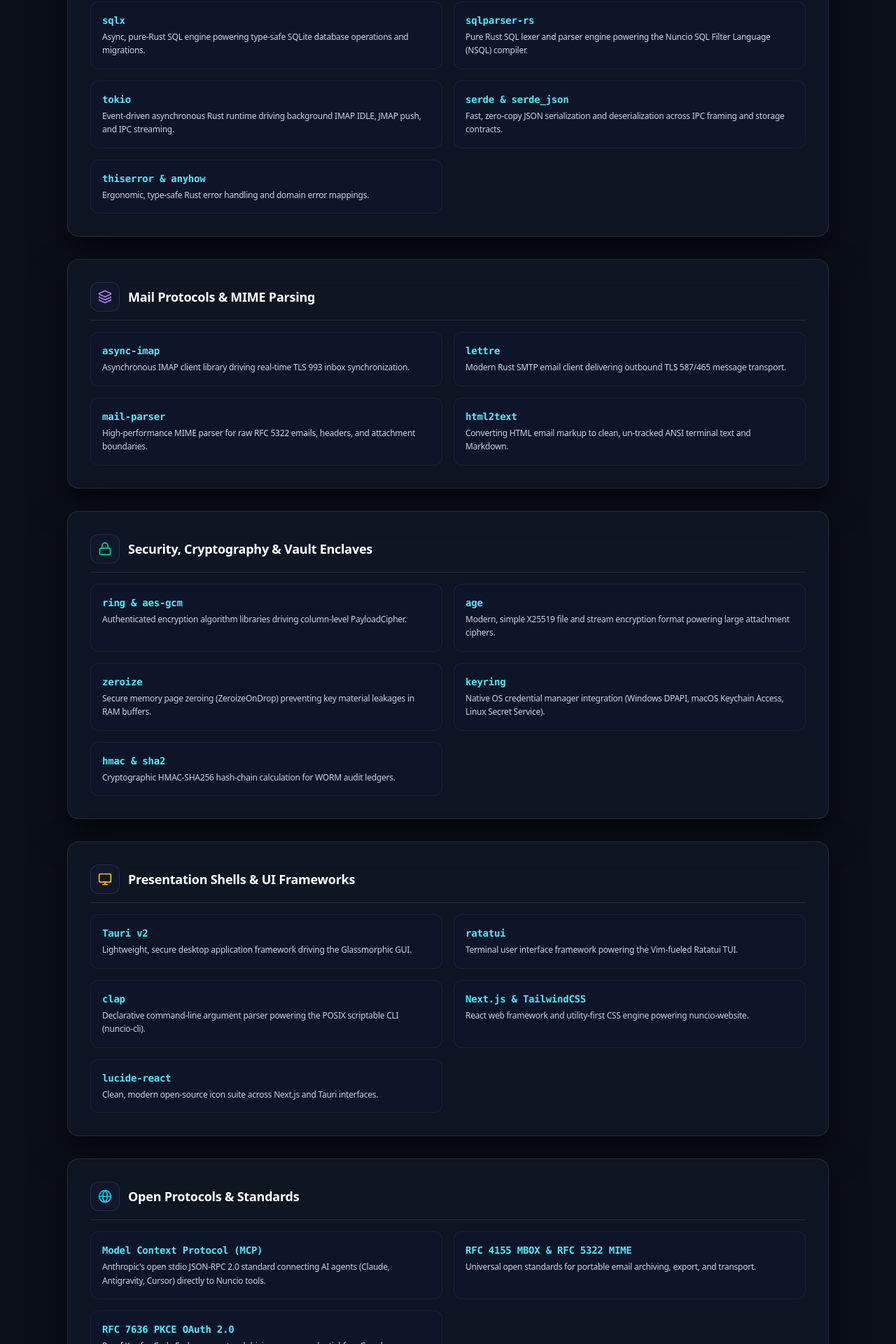
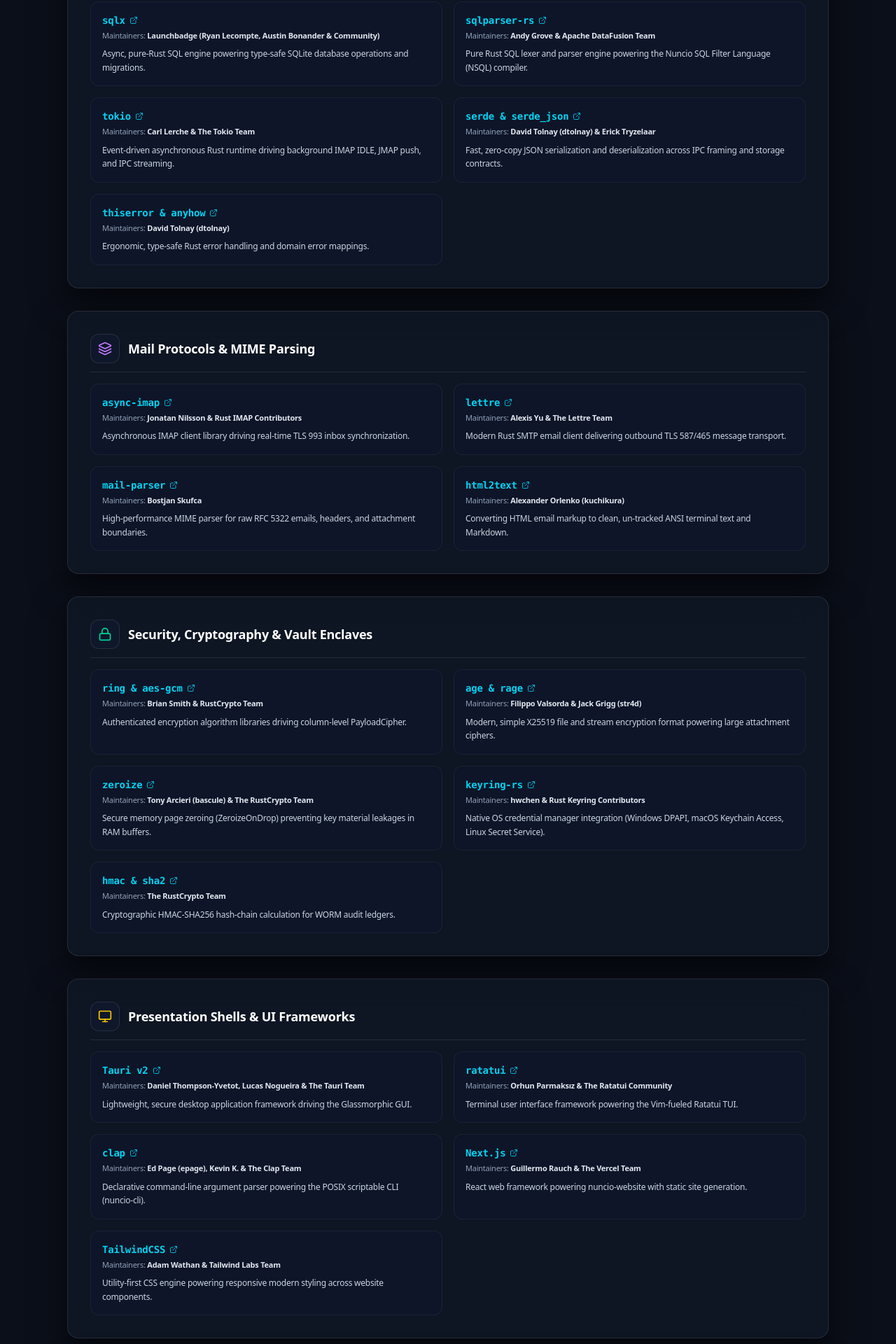
Before and after one commit to KofTwentyTwo/nuncio-website, a Next.js app: page /about in a window 1280 px wide. Shown: the part 1700-3620 px from the top of the page at 70% size. Built offline with nearby package versions, Linux system fonts and the light colour scheme.

Commit message:
feat(about): add outbound repository URLs and maintainer/author name attributions for all third-party credits

```diff
--- a/src/app/about/page.tsx
+++ b/src/app/about/page.tsx
@@ -20,13 +20,13 @@
   Layers,
   Heart,
   Globe,
-  Award,
+  ExternalLink,
 } from "lucide-react";
 import Link from "next/link";
 
 export const metadata = {
   title: "Why Nuncio Exists — Manifesto & Open-Source Credits",
-  description: "Learn why Nuncio exists: sovereign email rebuilt for today. Full credits and acknowledgments for third-party libraries, Rust crates, protocols, and open-source frameworks.",
+  description: "Learn why Nuncio exists: sovereign email rebuilt for today. Full credits, maintainer callouts, and external links for third-party libraries, Rust crates, protocols, and open-source frameworks.",
 };
 
 export default function AboutPage() {
@@ -68,52 +68,162 @@
       category: "Rust Core Systems & Data Storage",
       icon: <Database className="w-5 h-5 text-blue-400" />,
       crates: [
-        { name: "sqlx", role: "Async, pure-Rust SQL engine powering type-safe SQLite database operations and migrations." },
-        { name: "sqlparser-rs", role: "Pure Rust SQL lexer and parser engine powering the Nuncio SQL Filter Language (NSQL) compiler." },
-        { name: "tokio", role: "Event-driven asynchronous Rust runtime driving background IMAP IDLE, JMAP push, and IPC streaming." },
-        { name: "serde & serde_json", role: "Fast, zero-copy JSON serialization and deserialization across IPC framing and storage contracts." },
-        { name: "thiserror & anyhow", role: "Ergonomic, type-safe Rust error handling and domain error mappings." },
+        {
+          name: "sqlx",
+          url: "https://github.com/launchbadge/sqlx",
+          maintainer: "Launchbadge (Ryan Lecompte, Austin Bonander & Community)",
+          role: "Async, pure-Rust SQL engine powering type-safe SQLite database operations and migrations.",
+        },
+        {
+          name: "sqlparser-rs",
+          url: "https://github.com/apache/datafusion-sqlparser-rs",
+          maintainer: "Andy Grove & Apache DataFusion Team",
+          role: "Pure Rust SQL lexer and parser engine powering the Nuncio SQL Filter Language (NSQL) compiler.",
+        },
+        {
+          name: "tokio",
+          url: "https://github.com/tokio-rs/tokio",
+          maintainer: "Carl Lerche & The Tokio Team",
+          role: "Event-driven asynchronous Rust runtime driving background IMAP IDLE, JMAP push, and IPC streaming.",
+        },
+        {
+          name: "serde & serde_json",
+          url: "https://github.com/serde-rs/serde",
+          maintainer: "David Tolnay (dtolnay) & Erick Tryzelaar",
+          role: "Fast, zero-copy JSON serialization and deserialization across IPC framing and storage contracts.",
+        },
+        {
+          name: "thiserror & anyhow",
+          url: "https://github.com/dtolnay/thiserror",
+          maintainer: "David Tolnay (dtolnay)",
+          role: "Ergonomic, type-safe Rust error handling and domain error mappings.",
+        },
       ],
     },
     {
       category: "Mail Protocols & MIME Parsing",
       icon: <Layers className="w-5 h-5 text-purple-400" />,
       crates: [
-        { name: "async-imap", role: "Asynchronous IMAP client library driving real-time TLS 993 inbox synchronization." },
-        { name: "lettre", role: "Modern Rust SMTP email client delivering outbound TLS 587/465 message transport." },
-        { name: "mail-parser", role: "High-performance MIME parser for raw RFC 5322 emails, headers, and attachment boundaries." },
-        { name: "html2text", role: "Converting HTML email markup to clean, un-tracked ANSI terminal text and Markdown." },
+        {
+          name: "async-imap",
+          url: "https://github.com/jonatanil/async-imap",
+          maintainer: "Jonatan Nilsson & Rust IMAP Contributors",
+          role: "Asynchronous IMAP client library driving real-time TLS 993 inbox synchronization.",
+        },
+        {
+          name: "lettre",
+          url: "https://github.com/lettre/lettre",
+          maintainer: "Alexis Yu & The Lettre Team",
+          role: "Modern Rust SMTP email client delivering outbound TLS 587/465 message transport.",
+        },
+        {
+          name: "mail-parser",
+          url: "https://github.com/bostjan/mail-parser",
+          maintainer: "Bostjan Skufca",
+          role: "High-performance MIME parser for raw RFC 5322 emails, headers, and attachment boundaries.",
+        },
+        {
+          name: "html2text",
+          url: "https://github.com/kuchikura/html2text",
+          maintainer: "Alexander Orlenko (kuchikura)",
+          role: "Converting HTML email markup to clean, un-tracked ANSI terminal text and Markdown.",
+        },
       ],
     },
     {
       category: "Security, Cryptography & Vault Enclaves",
       icon: <Lock className="w-5 h-5 text-emerald-400" />,
       crates: [
-        { name: "ring & aes-gcm", role: "Authenticated encryption algorithm libraries driving column-level PayloadCipher." },
-        { name: "age", role: "Modern, simple X25519 file and stream encryption format powering large attachment ciphers." },
-        { name: "zeroize", role: "Secure memory page zeroing (ZeroizeOnDrop) preventing key material leakages in RAM buffers." },
-        { name: "keyring", role: "Native OS credential manager integration (Windows DPAPI, macOS Keychain Access, Linux Secret Service)." },
-        { name: "hmac & sha2", role: "Cryptographic HMAC-SHA256 hash-chain calculation for WORM audit ledgers." },
+        {
+          name: "ring & aes-gcm",
+          url: "https://github.com/briansmith/ring",
+          maintainer: "Brian Smith & RustCrypto Team",
+          role: "Authenticated encryption algorithm libraries driving column-level PayloadCipher.",
+        },
+        {
+          name: "age & rage",
+          url: "https://filippo.io/age",
+          maintainer: "Filippo Valsorda & Jack Grigg (str4d)",
+          role: "Modern, simple X25519 file and stream encryption format powering large attachment ciphers.",
+        },
+        {
+          name: "zeroize",
+          url: "https://github.com/RustCrypto/utils",
+          maintainer: "Tony Arcieri (bascule) & The RustCrypto Team",
+          role: "Secure memory page zeroing (ZeroizeOnDrop) preventing key material leakages in RAM buffers.",
+        },
+        {
+          name: "keyring-rs",
+          url: "https://github.com/hwchen/keyring-rs",
+          maintainer: "hwchen & Rust Keyring Contributors",
+          role: "Native OS credential manager integration (Windows DPAPI, macOS Keychain Access, Linux Secret Service).",
+        },
+        {
+          name: "hmac & sha2",
+          url: "https://github.com/RustCrypto/hashes",
+          maintainer: "The RustCrypto Team",
+          role: "Cryptographic HMAC-SHA256 hash-chain calculation for WORM audit ledgers.",
+        },
       ],
     },
     {
       category: "Presentation Shells & UI Frameworks",
       icon: <Monitor className="w-5 h-5 text-yellow-400" />,
       crates: [
-        { name: "Tauri v2", role: "Lightweight, secure desktop application framework driving the Glassmorphic GUI." },
-        { name: "ratatui", role: "Terminal user interface framework powering the Vim-fueled Ratatui TUI." },
-        { name: "clap", role: "Declarative command-line argument parser powering the POSIX scriptable CLI (nuncio-cli)." },
-        { name: "Next.js & TailwindCSS", role: "React web framework and utility-first CSS engine powering nuncio-website." },
-        { name: "lucide-react", role: "Clean, modern open-source icon suite across Next.js and Tauri interfaces." },
+        {
+          name: "Tauri v2",
+          url: "https://tauri.app",
+          maintainer: "Daniel Thompson-Yvetot, Lucas Nogueira & The Tauri Team",
+          role: "Lightweight, secure desktop application framework driving the Glassmorphic GUI.",
+        },
+        {
+          name: "ratatui",
+          url: "https://ratatui.rs",
+          maintainer: "Orhun Parmaksız & The Ratatui Community",
+          role: "Terminal user interface framework powering the Vim-fueled Ratatui TUI.",
+        },
+        {
+          name: "clap",
+          url: "https://github.com/clap-rs/clap",
+          maintainer: "Ed Page (epage), Kevin K. & The Clap Team",
+          role: "Declarative command-line argument parser powering the POSIX scriptable CLI (nuncio-cli).",
+        },
+        {
+          name: "Next.js",
+          url: "https://nextjs.org",
+          maintainer: "Guillermo Rauch & The Vercel Team",
+          role: "React web framework powering nuncio-website with static site generation.",
+        },
+        {
+          name: "TailwindCSS",
+          url: "https://tailwindcss.com",
+          maintainer: "Adam Wathan & Tailwind Labs Team",
+          role: "Utility-first CSS engine powering responsive modern styling across website components.",
+        },
       ],
     },
     {
       category: "Open Protocols & Standards",
       icon: <Globe className="w-5 h-5 text-cyan-400" />,
       crates: [
-        { name: "Model Context Protocol (MCP)", role: "Anthropic's open stdio JSON-RPC 2.0 standard connecting AI agents (Claude, Antigravity, Cursor) directly to Nuncio tools." },
-        { name: "RFC 4155 MBOX & RFC 5322 MIME", role: "Universal open standards for portable email archiving, export, and transport." },
-        { name: "RFC 7636 PKCE OAuth 2.0", role: "Proof Key for Code Exchange protocol driving secure credential-free Google Workspace authentication." },
+        {
+          name: "Model Context Protocol (MCP)",
+          url: "https://modelcontextprotocol.io",
+          maintainer: "Dario Amodei, Anthropic & Open MCP Working Group",
+          role: "Open stdio JSON-RPC 2.0 standard connecting AI agents (Claude, Antigravity, Cursor) directly to Nuncio tools.",
+        },
+        {
+          name: "RFC 4155 MBOX & RFC 5322 MIME",
+          url: "https://datatracker.ietf.org/doc/html/rfc4155",
+          maintainer: "IETF Email Standards Working Group",
+          role: "Universal open standards for portable email archiving, export, and transport.",
+        },
+        {
+          name: "RFC 7636 PKCE OAuth 2.0",
+          url: "https://datatracker.ietf.org/doc/html/rfc7636",
+          maintainer: "IETF OAuth Working Group",
+          role: "Proof Key for Code Exchange protocol driving secure credential-free Google Workspace authentication.",
+        },
       ],
     },
   ];
@@ -168,16 +278,16 @@
           </div>
         </div>
 
-        {/* Full Open-Source & Third-Party Library Credits Section */}
+        {/* Full Open-Source & Third-Party Library Credits Section with Links & Maintainer Names */}
         <div className="max-w-6xl mx-auto px-4 sm:px-6 lg:px-8 space-y-8">
           <div className="text-center space-y-3 max-w-3xl mx-auto">
             <div className="inline-flex items-center gap-2 px-3 py-1 rounded-full bg-rose-500/10 border border-rose-500/30 text-rose-400 text-xs font-semibold">
               <Heart className="w-3.5 h-3.5 fill-current" />
               <span>Standing on the Shoulders of Giants</span>
             </div>
-            <h2 className="text-3xl font-extrabold text-white">Open-Source Ecosystem &amp; Third-Party Credits</h2>
+            <h2 className="text-3xl font-extrabold text-white">Open-Source Ecosystem &amp; Maintainer Credits</h2>
             <p className="text-slate-300 text-sm">
-              Nuncio is made possible by the incredible open-source Rust, Web, Security, and Protocol communities. We extend our deepest gratitude to the maintainers of these core projects.
+              Nuncio is made possible by the incredible open-source Rust, Web, Security, and Protocol communities. We extend our deepest gratitude to the maintainers and authors of these core projects.
             </p>
           </div>
 
@@ -193,9 +303,24 @@
 
                 <div className="grid grid-cols-1 md:grid-cols-2 gap-4">
                   {cred.crates.map((c, rIdx) => (
-                    <div key={rIdx} className="p-4 rounded-xl bg-slate-900/80 border border-white/5 space-y-1">
-                      <span className="font-mono font-bold text-sm text-cyan-300 block">{c.name}</span>
-                      <p className="text-slate-300 text-xs leading-relaxed">{c.role}</p>
+                    <div key={rIdx} className="p-4 rounded-xl bg-slate-900/80 border border-white/5 space-y-2 flex flex-col justify-between">
+                      <div className="space-y-1">
+                        <div className="flex items-center justify-between gap-2">
+                          <a
+                            href={c.url}
+                            target="_blank"
+                            rel="noopener noreferrer"
+                            className="font-mono font-bold text-sm text-cyan-400 hover:text-cyan-300 flex items-center gap-1.5 transition-colors"
+                          >
+                            <span>{c.name}</span>
+                            <ExternalLink className="w-3 h-3 text-cyan-500" />
+                          </a>
+                        </div>
+                        <span className="text-[11px] text-slate-400 font-medium block">
+                          Maintainers: <strong className="text-slate-200">{c.maintainer}</strong>
+                        </span>
+                        <p className="text-slate-300 text-xs leading-relaxed pt-1">{c.role}</p>
+                      </div>
                     </div>
                   ))}
                 </div>
```
